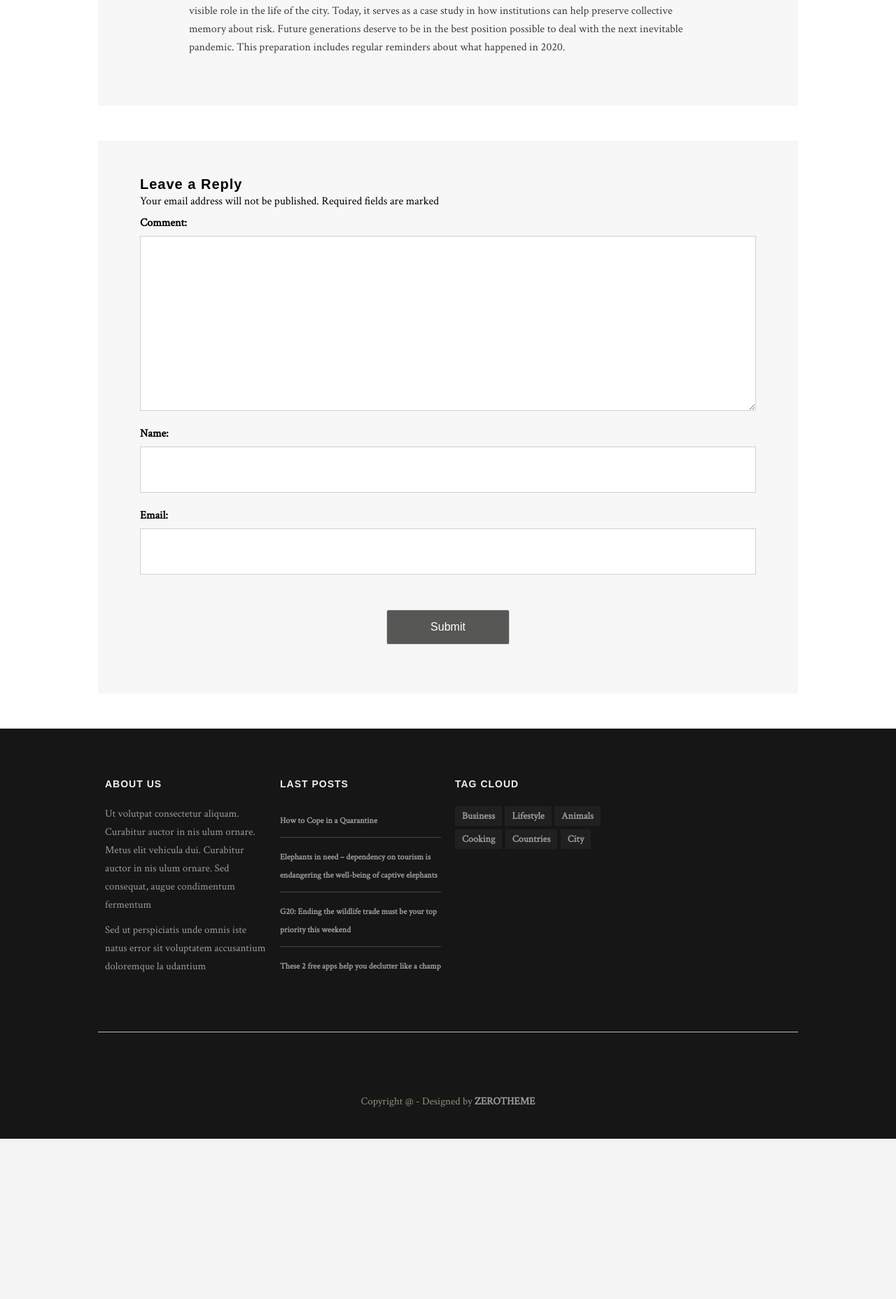
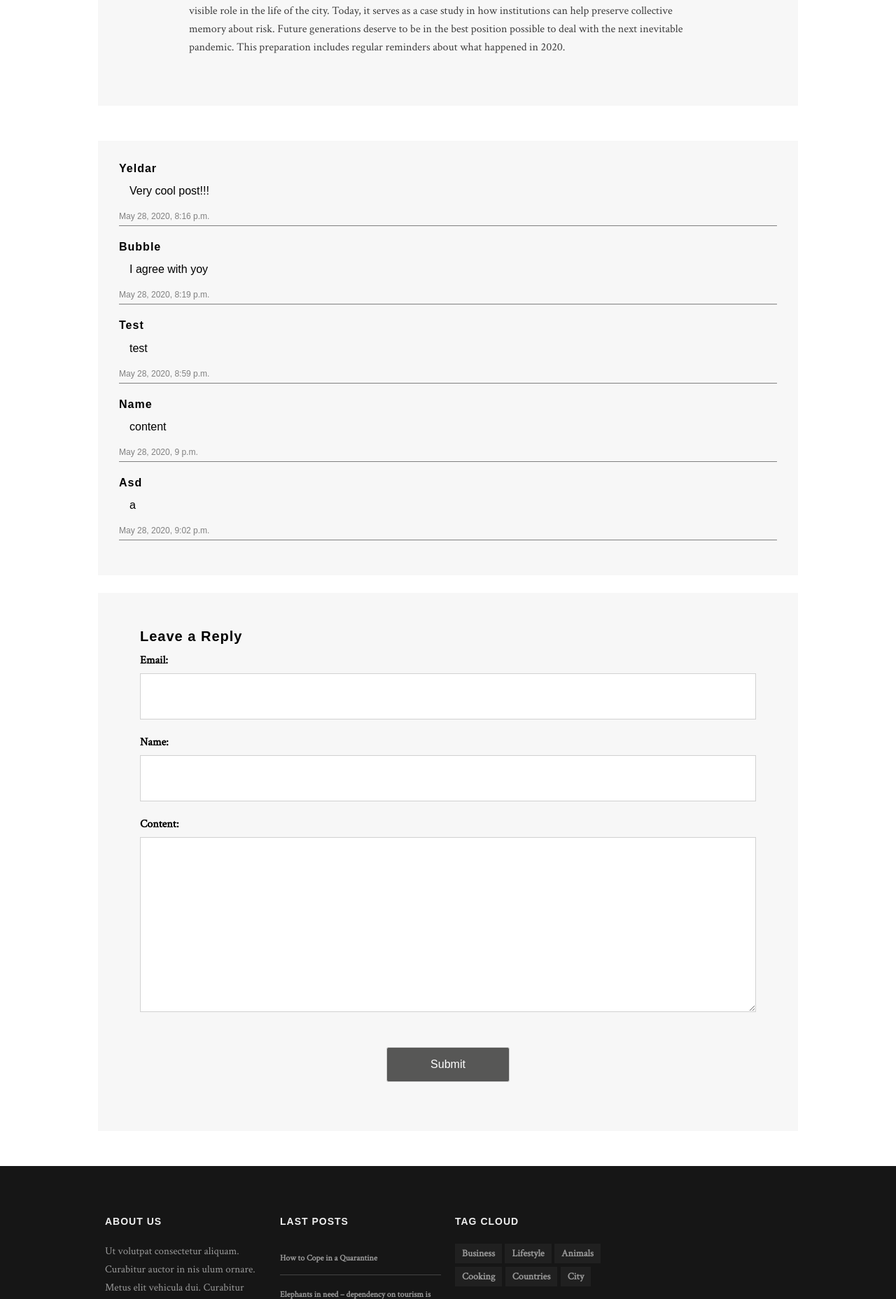
Before and after one commit to supernova0730/zVintage, a Django app: page /blog/4/ in a window 1280 px wide. Shown: the part 2544-4400 px from the top of the page at 70% size. Before the commit the page ends 4171 px from the top, so only its background shows below. Run offline with Django 3.2, Linux system fonts and the light colour scheme; data comes from the database, SQL or seed files in the repository; both versions use the stored data as it was after the commit; some libraries are stand-ins or nearby versions.

Commit message:
added comment system

```diff
--- a/blog/admin.py
+++ b/blog/admin.py
@@ -1,6 +1,6 @@
 from django import forms
 from django.contrib import admin
-from .models import Tag, Article
+from .models import Tag, Article, Reply
 from ckeditor_uploader.widgets import CKEditorUploadingWidget
 
 
@@ -15,4 +15,5 @@ class ArticleAdmin(admin.ModelAdmin):
 
 
 admin.site.register(Tag)
+admin.site.register(Reply)
 admin.site.register(Article, ArticleAdmin)
--- a/blog/forms.py
+++ b/blog/forms.py
@@ -0,0 +1,8 @@
+from django import forms
+from .models import Reply
+
+
+class ReplyForm(forms.ModelForm):
+    class Meta:
+        model = Reply
+        exclude = ('article', 'date_created')
--- a/blog/models.py
+++ b/blog/models.py
@@ -1,5 +1,6 @@
 from django.db import models
 from django.shortcuts import reverse
+from django.utils import timezone
 
 class Tag(models.Model):
     name = models.CharField(max_length = 50)
@@ -23,3 +24,13 @@ class Article(models.Model):
 
     def get_absolute_url(self):
         return reverse('article_detail_url', kwargs = { 'id' : self.id })
+
+class Reply(models.Model):
+    email = models.EmailField()
+    name = models.CharField(max_length = 255)
+    content = models.TextField()
+    article = models.ForeignKey(Article, on_delete = models.CASCADE)
+    date_created = models.DateTimeField(default = timezone.now)
+
+    def __str__(self):
+        return self.content
--- a/blog/templates/blog/article_detail.html
+++ b/blog/templates/blog/article_detail.html
@@ -28,24 +28,26 @@
                             </div>
                         </div>
                     </article>
+                    {% if article.reply_set.all %}
+                        <div class="zerogrid" style="margin-bottom: 25px;">
+                            <div class="comments-are">
+                                {% for comment in article.reply_set.all %}
+                                    <div class="comment">
+                                        <h6 class="name">{{ comment.name|title }}</h6>
+                                        <p class="content">{{ comment.content }}</p>
+                                        <span class="time">{{ comment.date_created }}</span>
+                                    </div>
+                                {% endfor %}
+                            </div>
+                        </div>
+                    {% endif %}
                     <div class="zerogrid">
                         <div class="comments-are">
                             <div id="comment">
                                 <h3>Leave a Reply</h3>
-                                <span>Your email address will not be published. Required fields are marked </span>
                                 <form name="comment_form" id="comment_form" method="post" action="">
-                                    <label>
-                                    <span>Comment:</span>
-                                    <textarea name="message" id="message"></textarea>
-                                    </label>
-                                    <label>
-                                    <span>Name:</span>
-                                    <input type="text"  name="name" id="name" required>
-                                    </label>
-                                    <label>
-                                    <span>Email:</span>
-                                    <input type="email"  name="email" id="email" required>
-                                    </label>
+                                    {% csrf_token %}
+                                    {{ form.as_p }}
                                     <center><input class="sendButton" type="submit" name="submitcomment" value="Submit"></center>
                                 </form>
                             </div>
--- a/blog/views.py
+++ b/blog/views.py
@@ -1,8 +1,12 @@
 from django.shortcuts import render
+from django.shortcuts import redirect
 from django.views.generic import View
+from django.http import HttpResponse
 
 from .models import Article
 from .models import Tag
+from .models import Reply
+from .forms import ReplyForm
 
 
 class ArticlesList(View):
@@ -16,10 +20,28 @@ class ArticlesList(View):
 class ArticleDetail(View):
     def get(self, request, id):
         article = Article.objects.get(id = id)
+        form = ReplyForm()
         context = {
-            'article': article
+            'article': article,
+            'form': form
         }
         return render(request, 'blog/article_detail.html', context)
+
+    def post(self, request, id):
+        form = ReplyForm(request.POST)
+        article = Article.objects.get(id = id)
+        if form.is_valid():
+            form.save(commit = False)
+            email = form.cleaned_data['email']
+            name = form.cleaned_data['name']
+            content = form.cleaned_data['content']
+            reply = Reply(email = email,
+                        name = name,
+                        content = content,
+                        article = article)
+            reply.save()
+            return redirect(article.get_absolute_url())
+
 
 class TagDetail(View):
     def get(self, request, tagname):
--- a/static/css/style.css
+++ b/static/css/style.css
@@ -245,3 +245,22 @@ a.button:hover{background-color: #333;}
 .maps iframe{
     pointer-events: none;
 }
+
+.comment {
+	margin-bottom: 20px;
+	font-family: arial;
+	border-bottom: 1px solid gray;
+}
+
+.comment .name {
+
+}
+
+.comment .content {
+	padding: 0 15px;
+}
+
+.comment .time {
+	color: gray;
+	font-size: 12px;
+}
```
Also changed, not shown: requirements.txt (+14 -0 lines), blog/migrations/0007_reply.py (added), blog/migrations/0008_reply_date_created.py (added), db.sqlite3.
